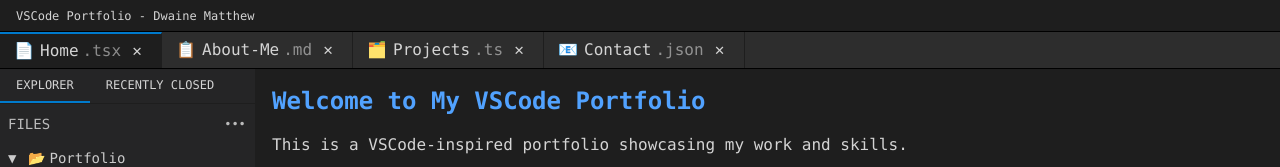
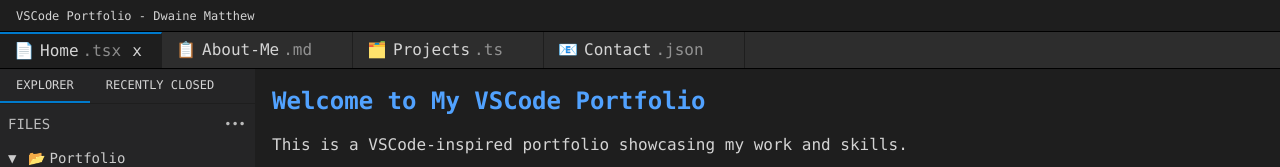
Before and after one commit to dwainejade/vsc-portfoio, a React (Vite) app: page / in a window 1280 px wide. Shown: the top 167 px of the page. Built offline with nearby package versions, Linux system fonts and the light colour scheme.

Commit message:
update x button hover

```diff
--- a/src/components/Tab.tsx
+++ b/src/components/Tab.tsx
@@ -1,4 +1,4 @@
-import React from 'react';
+import React, { useState } from 'react';
 import { Tab as TabType } from '../types/tab';
 import useStore from '../stores/useStore';
 
@@ -26,6 +26,7 @@
   onDragEnd
 }) => {
   const { setActiveTab, closeTab } = useStore();
+  const [isHovered, setIsHovered] = useState(false);
 
   const handleTabClick = () => {
     setActiveTab(id);
@@ -41,7 +42,9 @@
       className={`
         flex items-center h-9 px-4 cursor-pointer whitespace-nowrap select-none
         border-r border-[#1e1e1e] relative
-        ${isActive ? 'bg-[#1e1e1e] border-t-2 border-t-[#007acc]' : 'bg-[#2d2d2d]'}
+        ${isActive
+          ? 'bg-[#1e1e1e] border-t-2 border-t-[#007acc]'
+          : 'bg-[#2d2d2d] hover:bg-[#3a3a3a]'}
         ${isDragging ? 'opacity-50' : ''}
         ${isDraggedOver ? 'drop-tab' : ''}
       `}
@@ -51,18 +54,22 @@
       onDragStart={onDragStart}
       onDragOver={onDragOver}
       onDragEnd={onDragEnd}
+      onMouseEnter={() => setIsHovered(true)}
+      onMouseLeave={() => setIsHovered(false)}
     >
       <div className="w-4 h-4 flex items-center justify-center mr-2">
         {icon}
       </div>
       <span className="mr-1">{title}</span>
       <span className="opacity-60">.{extension}</span>
-      <div
-        className="ml-2 w-4 h-4 flex items-center justify-center rounded hover:bg-[rgba(255,255,255,0.1)]"
-        onClick={handleTabClose}
-      >
-        ✕
-      </div>
+        <div
+          className="ml-2 w-4 h-4 flex items-center justify-center rounded hover:bg-[rgba(255,255,255,0.1)]"
+          onClick={handleTabClose}
+        >
+          <span
+          className={`${(isActive || isHovered ) ? 'opacity-100' : 'opacity-0'}`}
+          >x</span>
+        </div>
     </div>
   );
 };
```
